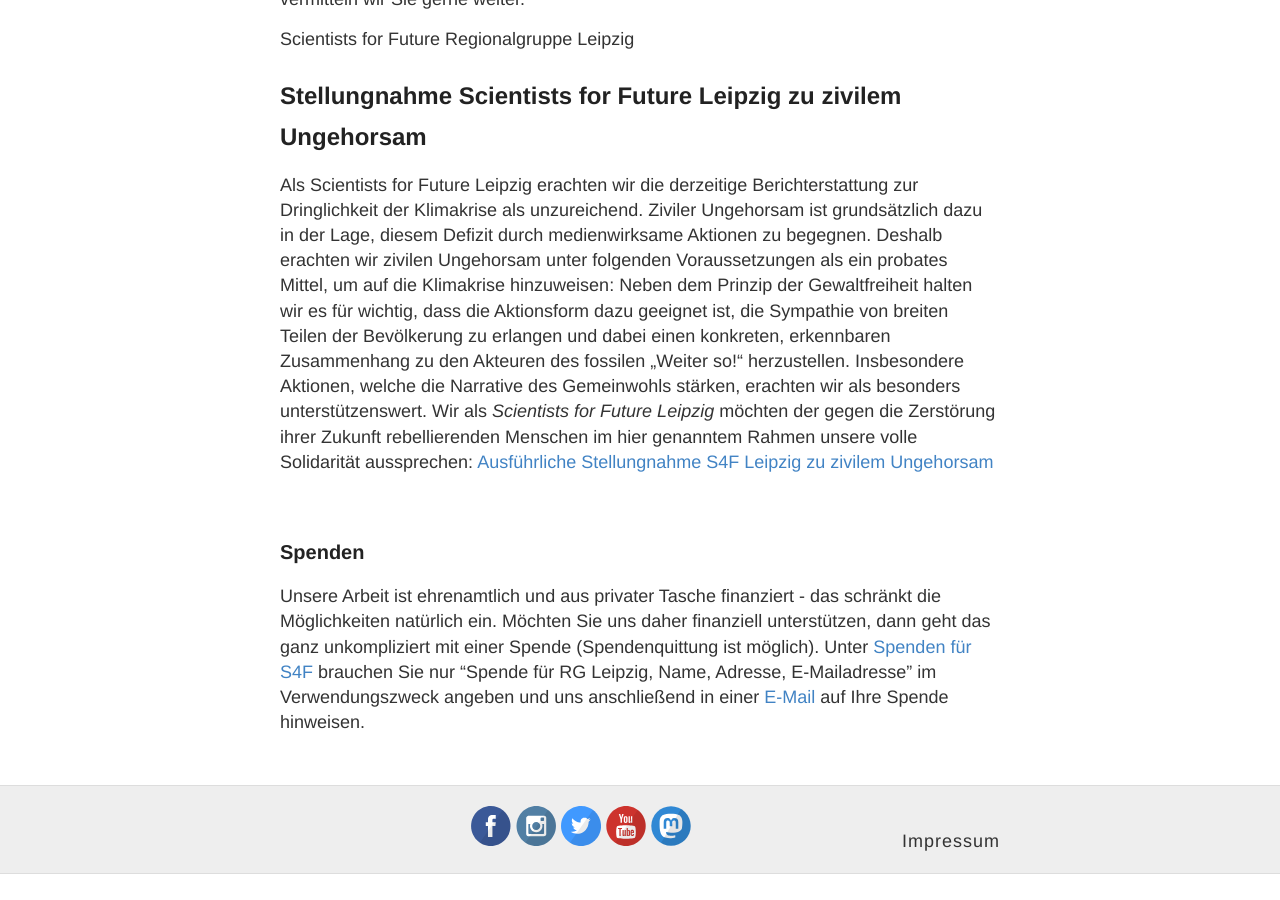
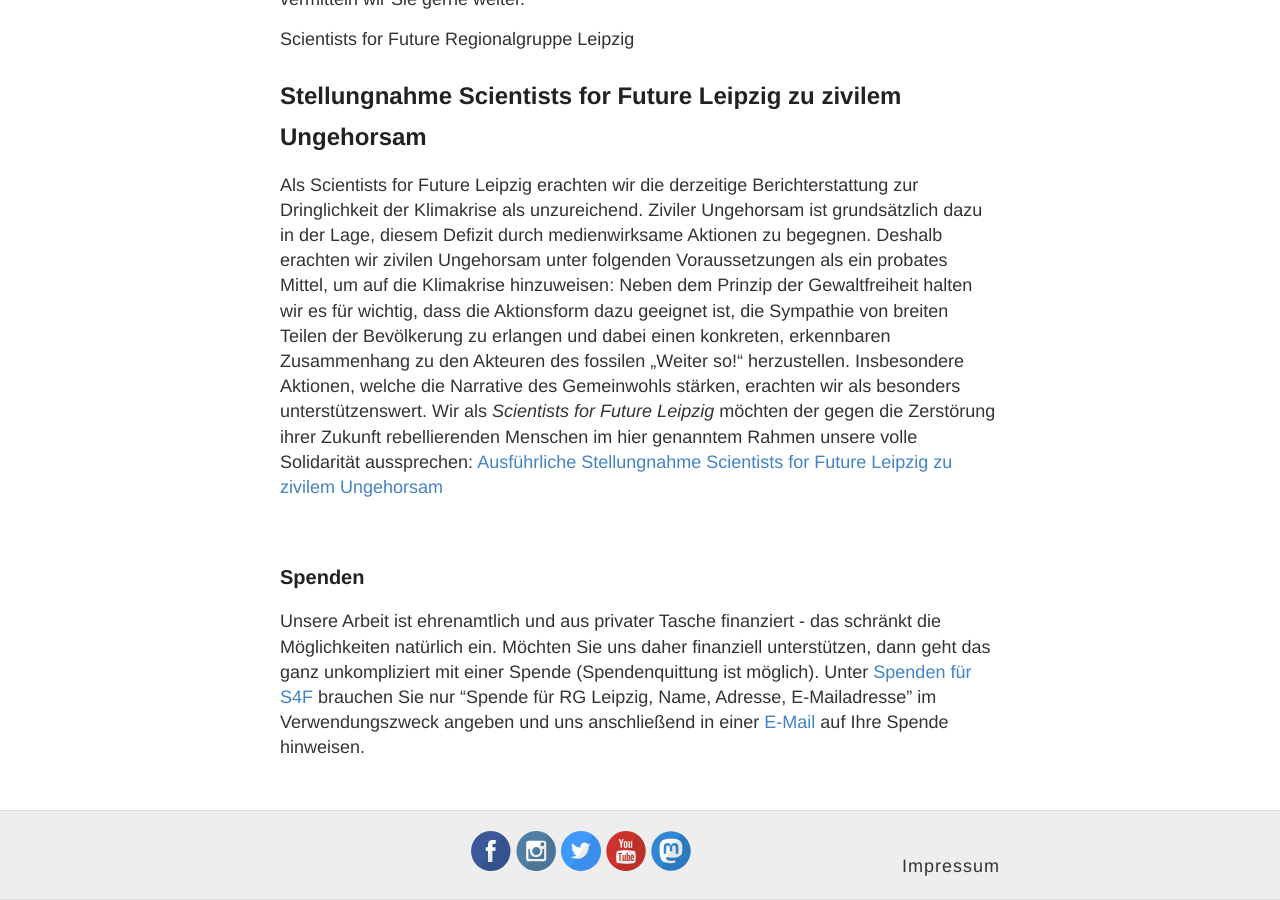
Before and after one commit to s4f-leipzig/s4f-leipzig.github.io, a Jekyll site: the page built from index.md, in a window 1280 px wide and 900 px high, scrolled down 1446 px. Built offline with Jekyll 4.4.1, drawn with Linux system fonts in a browser that asks for light colours; before the commit the page ends 2320 px from its top, so only the background shows below that.

Commit message:
Update index.md

```diff
--- a/index.md
+++ b/index.md
@@ -28,7 +28,7 @@
 Sympathie von breiten Teilen der Bevölkerung zu erlangen und dabei einen konkreten, erkennbaren
 Zusammenhang zu den Akteuren des fossilen „Weiter so!“ herzustellen. Insbesondere Aktionen,
 welche die Narrative des Gemeinwohls stärken, erachten wir als besonders unterstützenswert.
-Wir als <i>Scientists for Future Leipzig</i> möchten der gegen die Zerstörung ihrer Zukunft rebellierenden Menschen im hier genanntem Rahmen unsere volle Solidarität aussprechen: <a href="https://s4f-leipzig.de/documents/Stellungnahme_zU_S4F_Leipzig.pdf"> Ausführliche Stellungnahme S4F Leipzig zu zivilem Ungehorsam</a>
+Wir als <i>Scientists for Future Leipzig</i> möchten der gegen die Zerstörung ihrer Zukunft rebellierenden Menschen im hier genanntem Rahmen unsere volle Solidarität aussprechen: <a href="https://s4f-leipzig.de/documents/Stellungnahme_zU_S4F_Leipzig.pdf"> Ausführliche Stellungnahme Scientists for Future Leipzig zu zivilem Ungehorsam</a>
 
 <br>
 
```
